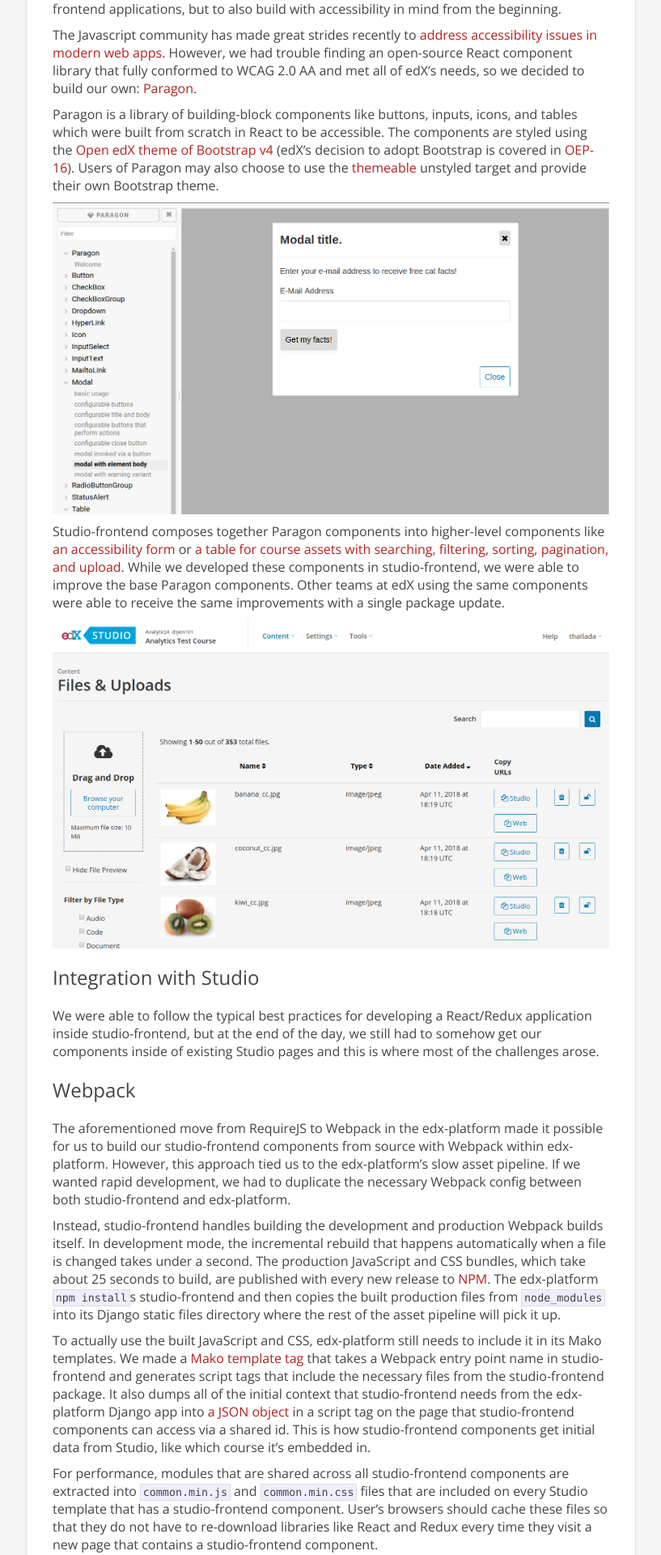
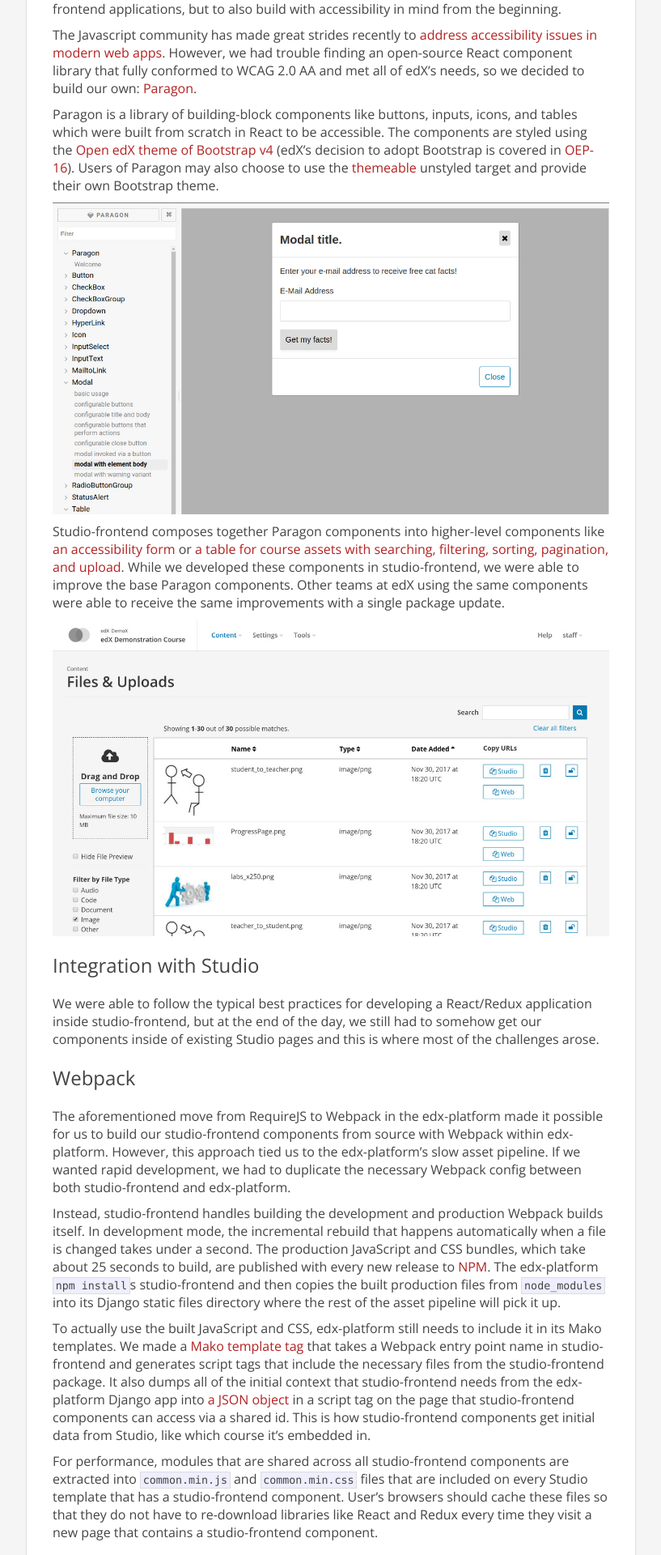
Before and after one commit to thallada/thallada.github.io, a Jekyll site: the page built from _posts/2018-04-26-studio-frontend.md, in a window 1280 px wide. Shown: the part 1583-3503 px from the top of the page at 81% size, without its empty margins (231-1048 px from the left). Built offline with Jekyll 4.4.1, drawn with Linux system fonts in a browser that asks for light colours; comment, search, counter and statistics services are not loaded.

Commit message:
Use jpg instead of png in latest post
Also update assets table screenshot to latest changes.

```diff
--- a/_posts/2018-04-26-studio-frontend.md
+++ b/_posts/2018-04-26-studio-frontend.md
@@ -116,7 +116,7 @@
 
 
 ![Paragon's modal component displayed in
-Storybook](/img/blog/paragon-modal-storybook.png)
+Storybook](/img/blog/paragon-modal-storybook.jpg)
 
 Studio-frontend composes together Paragon components into higher-level
 components like [an accessibility
@@ -128,7 +128,7 @@
 able to receive the same improvements with a single package update.
 
 ![Screenshot of the studio-frontend assets table inside of
-Studio](/img/blog/studio-frontend-assets-table.png)
+Studio](/img/blog/studio-frontend-assets-table.jpg)
 
 ## Integration with Studio
 
@@ -183,7 +183,7 @@
 the rest of the Studio page around it.
 
 ![Diagram of a studio-frontend component embedded inside of
-Studio](/img/blog/studio-frontend-style-isolation.png)
+Studio](/img/blog/studio-frontend-style-isolation.jpg)
 
 We were able to prevent styles leaking outside of the studio-frontend component
 by scoping all CSS to only the `div` that wraps the component. Thanks to the
@@ -340,7 +340,7 @@
 
 ![Diagram of studio-frontend's docker container communicating to Studio inside
 of the devstack_default docker
-network](/img/blog/studio-frontend-docker-devstack.png)
+network](/img/blog/studio-frontend-docker-devstack.jpg)
 
 ## Deploying to Production
 
```
Also changed, not shown: img/blog/paragon-modal-storybook.jpg (added), img/blog/paragon-modal-storybook.png (deleted), img/blog/studio-frontend-assets-table.jpg (added), img/blog/studio-frontend-assets-table.png (deleted), img/blog/studio-frontend-docker-devstack.jpg (added), img/blog/studio-frontend-docker-devstack.png (deleted), img/blog/studio-frontend-style-isolation.jpg (added), img/blog/studio-frontend-style-isolation.png (deleted).
